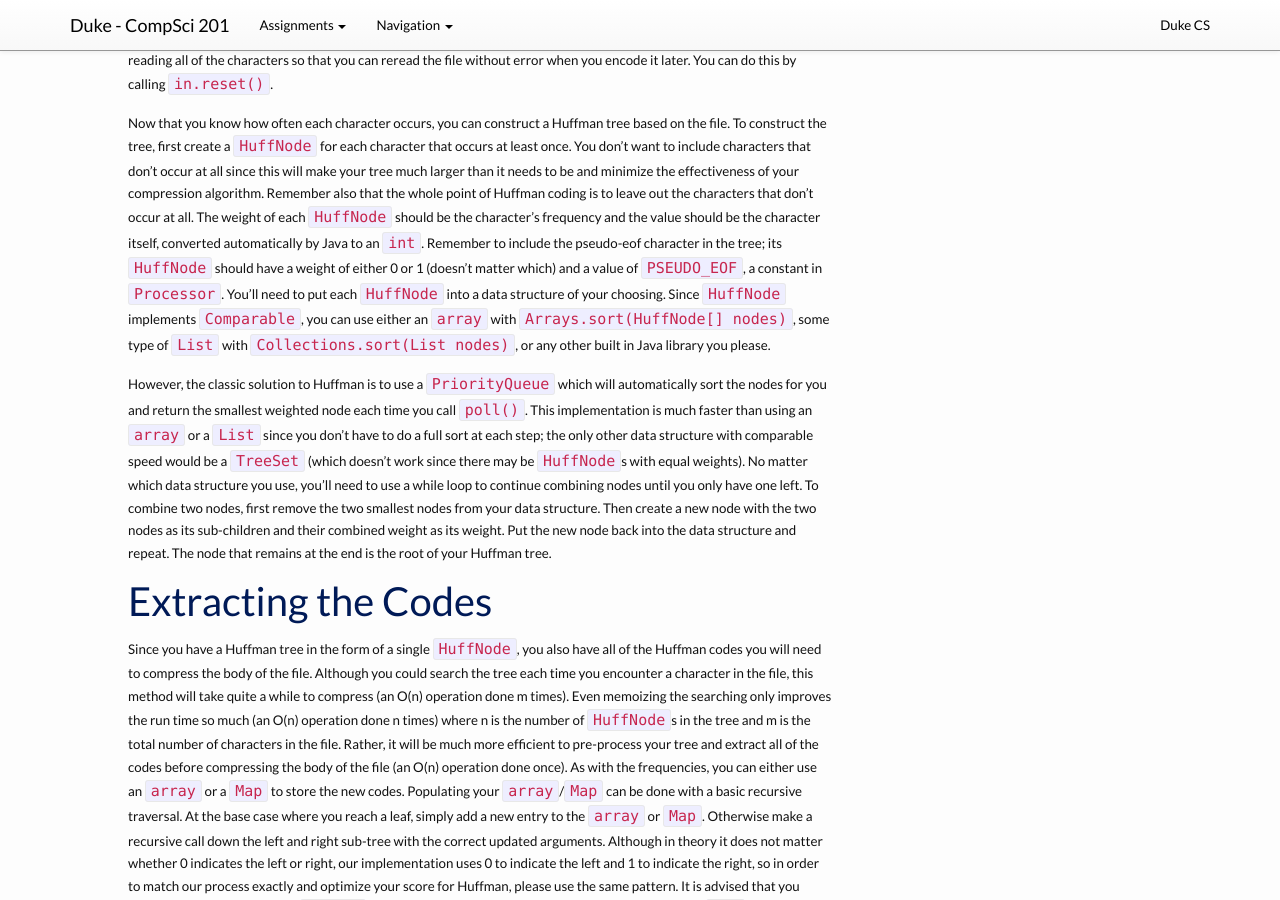
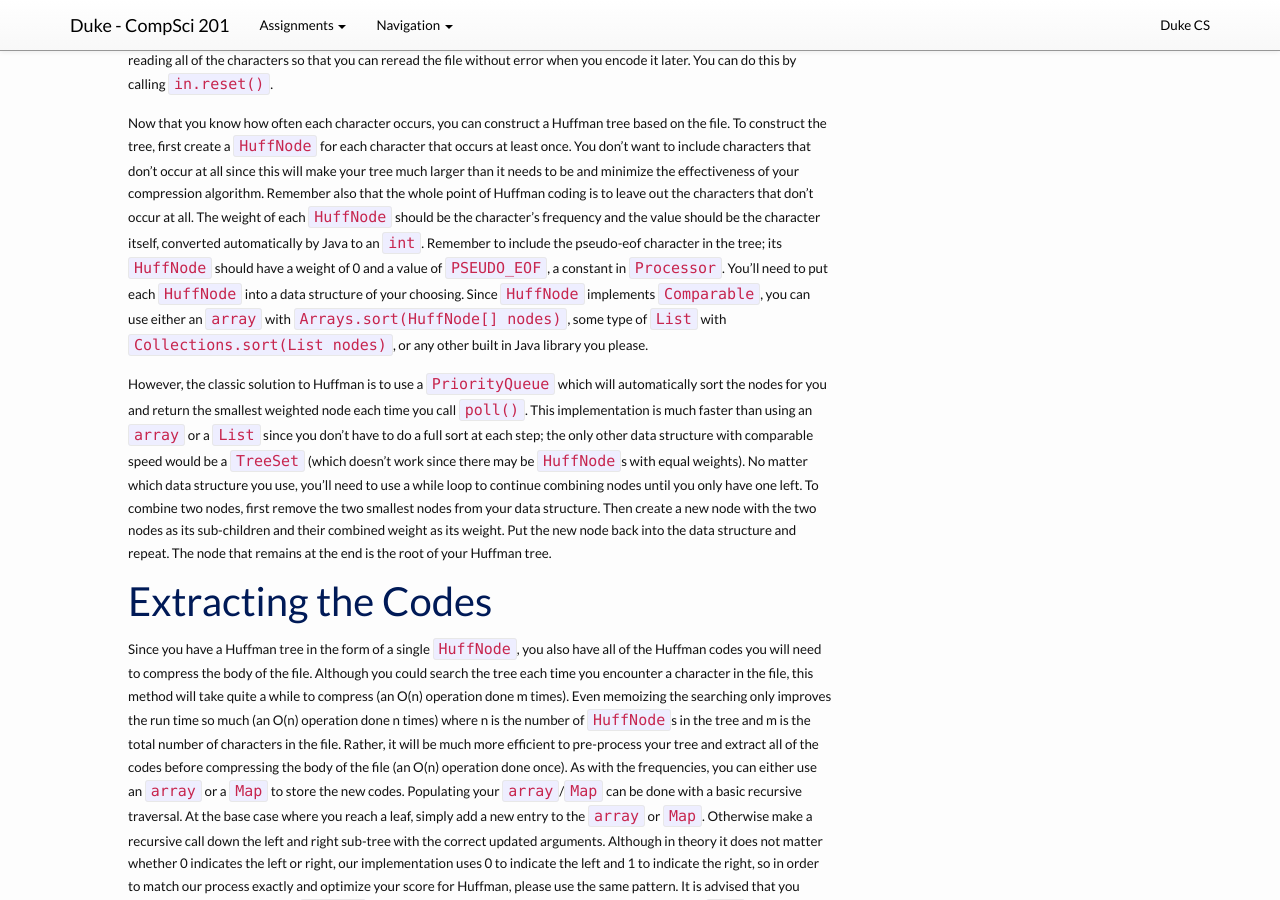
Before and after one commit to compsci201/compsci201.github.io, a Jekyll site: the page built from huffman/3-Compress.md, in a window 1280 px wide and 900 px high, scrolled down 657 px. Built offline with Jekyll 4.4.1, drawn with Linux system fonts in a browser that asks for light colours; nearby versions of some CDN libraries.

Commit message:
Update 3-Compress.md

```diff
--- a/huffman/3-Compress.md
+++ b/huffman/3-Compress.md
@@ -10,7 +10,7 @@ The following sections will provide you with detailed step-by-step directions on
 ##Building the Tree
 Since Huffman coding relies on character entropy/frequencies to generate new codes, the first step of your compression algorithm should be to count the number of occurrences of each character in the file.  You can read bits from the provided `BitInputStream` using `readBits(int howManyBits)`.  You should read `BITS_PER_WORD` (which equals 8) bits at a time in order to get a single character at each call.  You should continue to call `in.readBits(BITS_PER_WORD)` until it returns -1, which indicates that you've reached the end of the file.  Storing the frequencies is best done using either an `array` or a `Map`.  Since Java can automatically convert `char` and `int` primitive values, you can use the indexes of an `array` as a faster alternative to `Character` keys in a `Map` of `Character` to `Integer`, although both data structures are appropriate.  Either way, the values should hold the accumulated frequency of each character.  Be sure to reset your `BitInputStream` once you have finished reading all of the characters so that you can reread the file without error when you encode it later.  You can do this by calling `in.reset()`.
 
-Now that you know how often each character occurs, you can construct a Huffman tree based on the file.  To construct the tree, first create a `HuffNode` for each character that occurs at least once.  You don't want to include characters that don't occur at all since this will make your tree much larger than it needs to be and minimize the effectiveness of your compression algorithm.  Remember also that the whole point of Huffman coding is to leave out the characters that don't occur at all.  The weight of each `HuffNode` should be the character's frequency and the value should be the character itself, converted automatically by Java to an `int`.  Remember to include the pseudo-eof character in the tree; its `HuffNode` should have a weight of either 0 or 1 (doesn't matter which) and a value of `PSEUDO_EOF`, a constant in `Processor`.  You'll need to put each `HuffNode` into a data structure of your choosing.  Since `HuffNode` implements `Comparable`, you can use either an `array` with `Arrays.sort(HuffNode[] nodes)`, some type of `List` with `Collections.sort(List nodes)`, or any other built in Java library you please.
+Now that you know how often each character occurs, you can construct a Huffman tree based on the file.  To construct the tree, first create a `HuffNode` for each character that occurs at least once.  You don't want to include characters that don't occur at all since this will make your tree much larger than it needs to be and minimize the effectiveness of your compression algorithm.  Remember also that the whole point of Huffman coding is to leave out the characters that don't occur at all.  The weight of each `HuffNode` should be the character's frequency and the value should be the character itself, converted automatically by Java to an `int`.  Remember to include the pseudo-eof character in the tree; its `HuffNode` should have a weight of 0 and a value of `PSEUDO_EOF`, a constant in `Processor`.  You'll need to put each `HuffNode` into a data structure of your choosing.  Since `HuffNode` implements `Comparable`, you can use either an `array` with `Arrays.sort(HuffNode[] nodes)`, some type of `List` with `Collections.sort(List nodes)`, or any other built in Java library you please.
 
 However, the classic solution to Huffman is to use a `PriorityQueue` which will automatically sort the nodes for you and return the smallest weighted node each time you call `poll()`.  This implementation is much faster than using an `array` or a `List` since you don't have to do a full sort at each step; the only other data structure with comparable speed would be a `TreeSet` (which doesn't work since there may be `HuffNode`s with equal weights).  No matter which data structure you use, you'll need to use a while loop to continue combining nodes until you only have one left.  To combine two nodes, first remove the two smallest nodes from your data structure.  Then create a new node with the two nodes as its sub-children and their combined weight as its weight.  Put the new node back into the data structure and repeat.  The node that remains at the end is the root of your Huffman tree.
 
```
